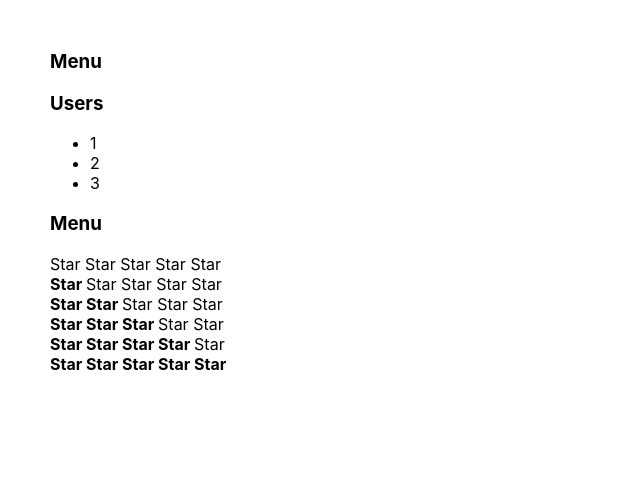
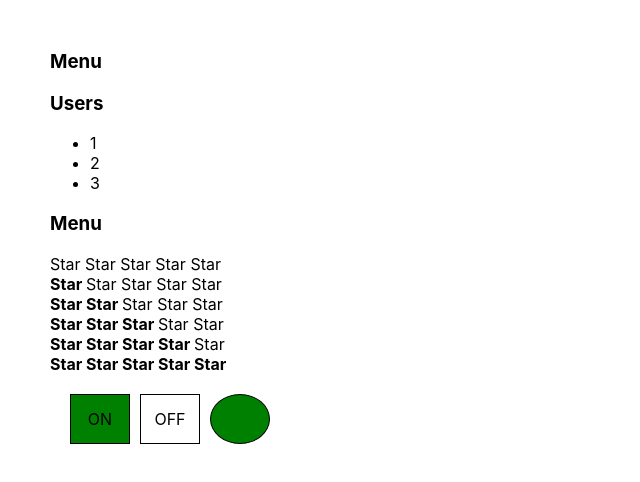
Before and after one commit to RomanAlxndrvch/Kabzda-kak-prosto, a React (Create React App) app: page / in a window 1280 px wide. Shown: the top 482 px of the page, without its empty margins (0-640 px from the left). Built offline with nearby package versions, Linux system fonts and the light colour scheme.

Commit message:
done task from lessen 2

```diff
--- a/src/App.tsx
+++ b/src/App.tsx
@@ -1,4 +1,4 @@
-import React from 'react';
+import React, {useState} from 'react';
 import './App.css';
 import Accordion, {Accordion2} from "./components/Accordion/Accordion";
 import {Rating} from "./components/Rating/Rating";
@@ -17,6 +17,19 @@ type PageTitlePropsType = {
 
 function App() {
     console.log('App rendering')
+
+    let [switcher, setSwitcher] = useState<boolean>(true)
+    console.log(switcher)
+
+
+    const switchChanger = (param: boolean) => {
+        console.log('press', switcher)
+        return (
+            setSwitcher(param)
+        );
+    }
+
+
     return (
         <div className="App">
             {/*   <PageTitle title={'This is APP component'}/>
@@ -33,10 +46,12 @@ function App() {
             <Rating value={3}/>
             <Rating value={4}/>
             <Rating value={5}/>
-            <Onoff switch={true}/>
+            <Onoff switch={switcher} callback={switchChanger}/>
         </div>
     );
+
 }
+
 
 function PageTitle(props: PageTitlePropsType) {
     console.log('Title rendered')
--- a/src/components/Onoff/Onoff.module.css
+++ b/src/components/Onoff/Onoff.module.css
@@ -0,0 +1,27 @@
+.switcherBlock {
+    display: flex;
+    width: 200px;
+    height: 50px;
+    margin: 20px;
+    gap: 10px;
+}
+
+.switcherBlock > * {
+    border: solid 1px black;
+    display: flex;
+    align-items: center;
+    justify-content: center;
+    flex: 1
+}
+
+.circle {
+    border-radius: 50%;
+}
+
+.on {
+    background-color: green;
+}
+
+.off {
+    background-color: red;
+}
--- a/src/components/Onoff/Onoff.tsx
+++ b/src/components/Onoff/Onoff.tsx
@@ -3,13 +3,20 @@ import classes from './Onoff.module.css'
 
 type OnoffPropsType = {
     switch: boolean
+    callback: (param: boolean) => void
 }
 
 export function Onoff(props: OnoffPropsType) {
 
     return (
         <div className={classes.switcherBlock}>
+            <div onClick={() => props.callback(true)} className={`${props.switch && classes.on}`}>ON
+            </div>
 
+            <div onClick={() => props.callback(false)} className={`${!props.switch && classes.off}`}>OFF
+            </div>
+
+            <div className={` ${props.switch && classes.on} ${!props.switch && classes.off} ${classes.circle}`}></div>
         </div>
     )
 }
```
